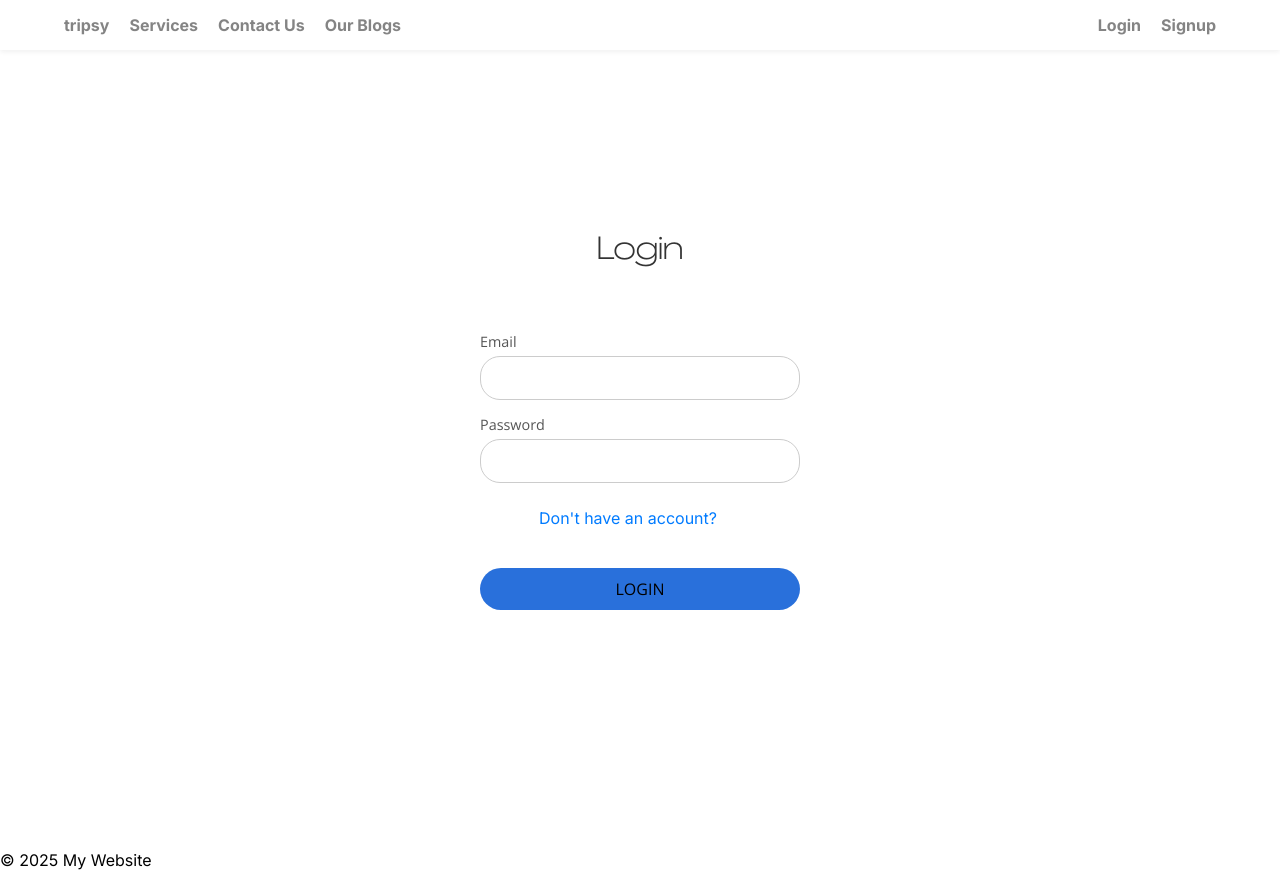
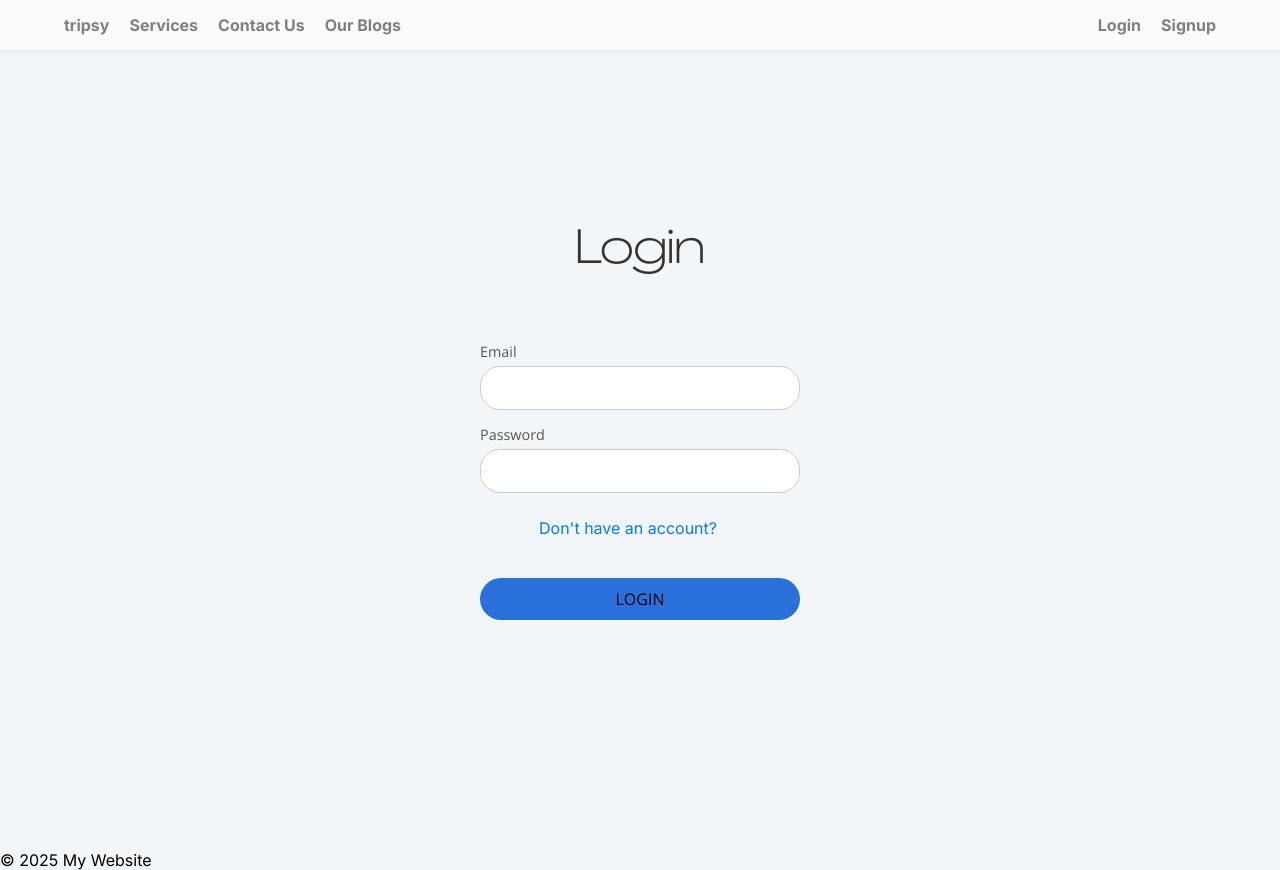
Before and after one commit to ritukanchi/fluffy-octo-giggle, a Next.js app in the folder trip/: page /components/login in a window 1280 px wide. Built offline with nearby package versions, Linux system fonts and the light colour scheme; no server answers.

Commit message:
Changed login bg-color and heading size

```diff
--- a/trip/src/app/components/component.css
+++ b/trip/src/app/components/component.css
@@ -7,6 +7,10 @@
 }
 .login-heading{
   font-family: 'Agrandir Grand Bold', sans-serif;
+}
+
+body {
+  background-color: #f2f6f8;
 }
 /* Login Container */
 .login-container {
@@ -19,7 +23,7 @@
 
 /* Login Heading */
 .login-heading {
-  font-size: 2rem;
+  font-size: 3rem;
   font-weight: 600;
   margin-bottom: 20px;
   color: #333;
@@ -27,7 +31,7 @@
 
 /* Login Form */
 .login-form {
-  background: white;
+  background: #f2f6f8;
   padding: 40px;
   border-radius: 20px;
   display: flex;
```
